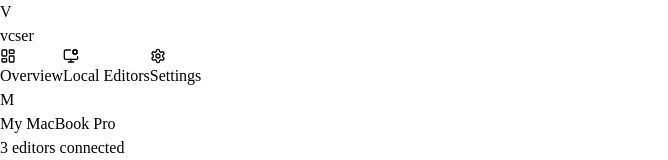
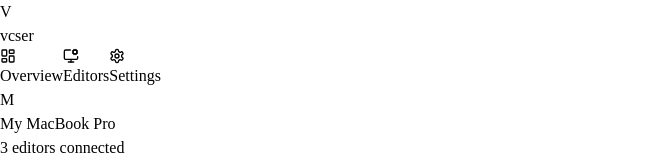
Before and after one commit to Orchardxyz/vcser, a React (Vite) app in the folder src/renderer/: page / in a window 1280 px wide. Shown: the top 160 px of the page, without its empty margins (0-668 px from the left). Built offline with nearby package versions, Linux system fonts and the light colour scheme.

Commit message:
refactor: replace LocalEditors with Editors component and update sidebar navigation

```diff
--- a/src/renderer/src/app.tsx
+++ b/src/renderer/src/app.tsx
@@ -1,7 +1,7 @@
 import { useState, useEffect } from "react";
 import { PAGE, Sidebar, type Page } from "./components/Sidebar";
 import { Overview } from "./pages/Overview";
-import { LocalEditors } from "./pages/LocalEditors";
+import { Editors } from "./pages/Editors";
 import { Settings } from "./pages/Settings";
 import { useAppStore } from "./store";
 
@@ -18,7 +18,7 @@ export default function App() {
       <Sidebar activePage={activePage} onNavigate={setActivePage} />
       <main className="flex-1 overflow-y-auto">
         {activePage === PAGE.OVERVIEW && <Overview />}
-        {activePage === PAGE.LOCAL_EDITORS && <LocalEditors />}
+        {activePage === PAGE.EDITORS && <Editors />}
         {activePage === PAGE.SETTINGS && <Settings />}
       </main>
     </div>
--- a/src/renderer/src/components/Sidebar.tsx
+++ b/src/renderer/src/components/Sidebar.tsx
@@ -3,7 +3,7 @@ import { LayoutDashboard, MonitorCog, Settings } from "lucide-react";
 
 export const PAGE = {
   OVERVIEW: "overview",
-  LOCAL_EDITORS: "localEditors",
+  EDITORS: "editors",
   SETTINGS: "settings",
 } as const;
 
@@ -16,7 +16,7 @@ interface SidebarProps {
 
 const navItems: { page: Page; label: string; icon: ElementType }[] = [
   { page: PAGE.OVERVIEW, label: "Overview", icon: LayoutDashboard },
-  { page: PAGE.LOCAL_EDITORS, label: "Local Editors", icon: MonitorCog },
+  { page: PAGE.EDITORS, label: "Editors", icon: MonitorCog },
   { page: PAGE.SETTINGS, label: "Settings", icon: Settings },
 ];
 
--- a/src/renderer/src/pages/LocalEditors.tsx
+++ b/src/renderer/src/pages/Editors.tsx
@@ -4,7 +4,7 @@ import { BaseModal } from "../components/BaseModal";
 import { EditorIdentity } from "../components/EditorIdentity";
 import { useAppStore } from "../store";
 
-function LocalEditorsSkeleton() {
+function EditorsSkeleton() {
   return (
     <div className="grid grid-cols-1 gap-4 sm:grid-cols-2 lg:grid-cols-3">
       {[1, 2, 3].map((item) => (
@@ -23,7 +23,7 @@ function LocalEditorsSkeleton() {
   );
 }
 
-export function LocalEditors() {
+export function Editors() {
   const [addModalOpen, setAddModalOpen] = useState(false);
   const editors = useAppStore((s) => s.editors);
   const editorsLoading = useAppStore((s) => s.editorsLoading);
@@ -40,12 +40,12 @@ export function LocalEditors() {
   return (
     <div className="flex flex-col gap-8 p-8">
       <div>
-        <h1 className="text-[30px] font-bold leading-9 text-slate-950">Local Editors</h1>
+        <h1 className="text-[30px] font-bold leading-9 text-slate-950">Editors</h1>
         <p className="mt-1 text-sm text-slate-500">Manage editor instances installed on this device</p>
       </div>
 
       {editorsLoading ? (
-        <LocalEditorsSkeleton />
+        <EditorsSkeleton />
       ) : editors.length === 0 ? (
         <div className="flex flex-col items-center justify-center gap-3 rounded-lg border-2 border-dashed border-slate-200 py-16 text-slate-400">
           <FolderOpen size={32} strokeWidth={1.5} />
```
